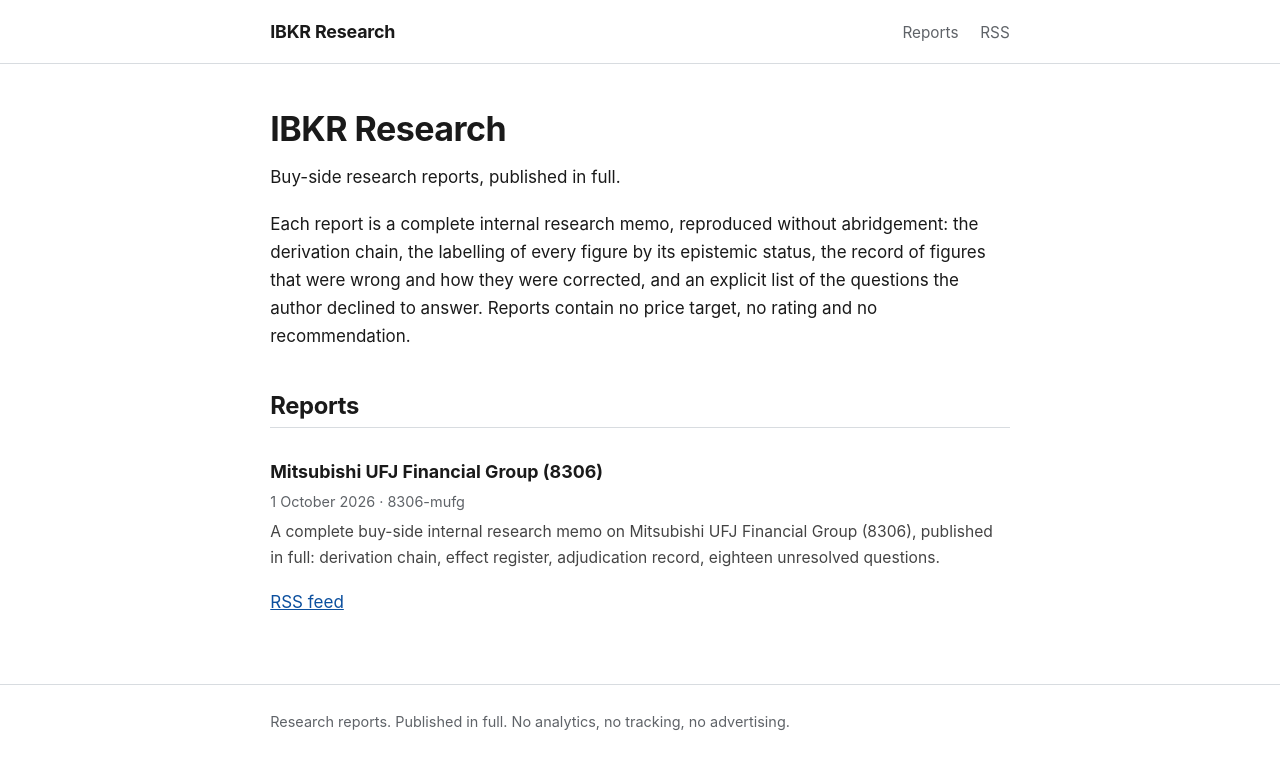
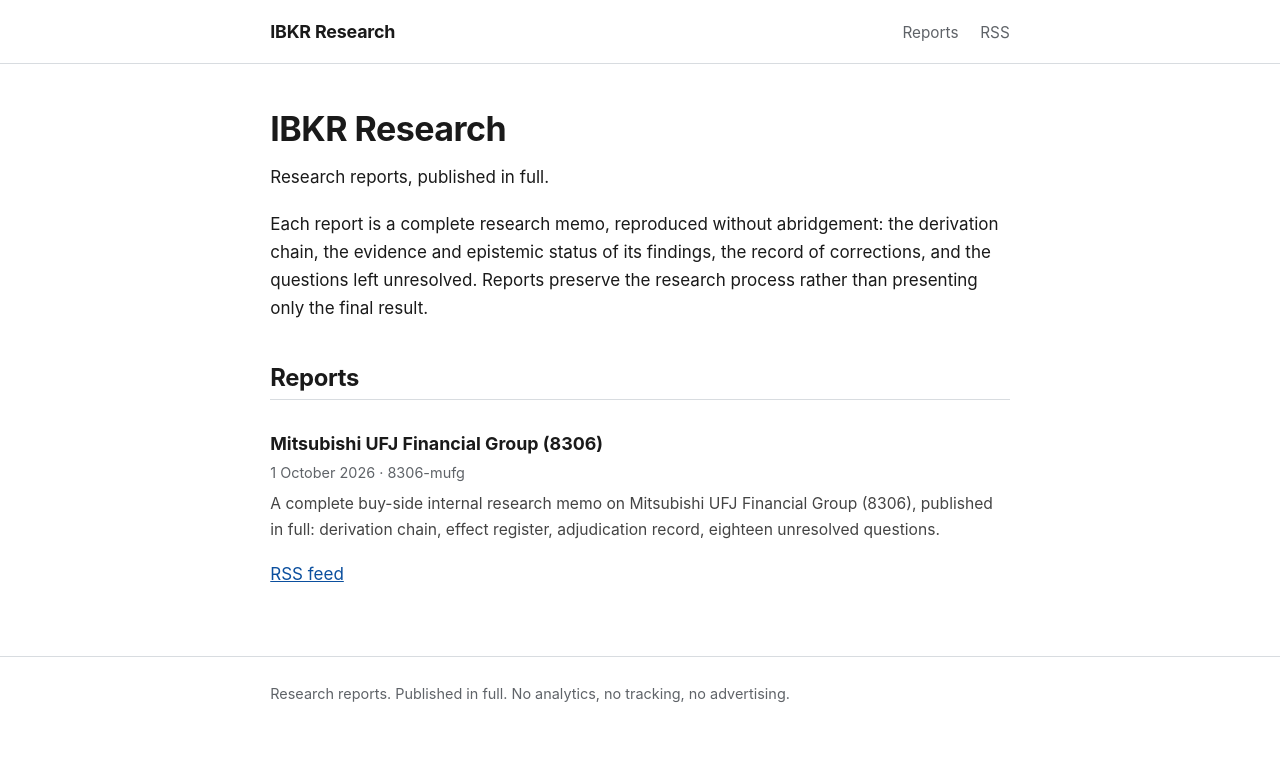
Before and after one commit to sbvcid/research-reports, a Jekyll site: the page built from index.md, in a window 1280 px wide. Shown: the top 769 px of the page. Built offline with Jekyll 4.4.1, drawn with Linux system fonts in a browser that asks for light colours.

Commit message:
docs: broaden research site positioning

```diff
--- a/index.md
+++ b/index.md
@@ -6,14 +6,13 @@ show_title: false
 
 # IBKR Research
 
-Buy-side research reports, published in full.
+Research reports, published in full.
 
 <div class="intro">
-Each report is a complete internal research memo, reproduced without abridgement:
-the derivation chain, the labelling of every figure by its epistemic status, the
-record of figures that were wrong and how they were corrected, and an explicit
-list of the questions the author declined to answer. Reports contain no price
-target, no rating and no recommendation.
+Each report is a complete research memo, reproduced without abridgement:
+the derivation chain, the evidence and epistemic status of its findings, the
+record of corrections, and the questions left unresolved. Reports preserve
+the research process rather than presenting only the final result.
 </div>
 
 ## Reports
```
